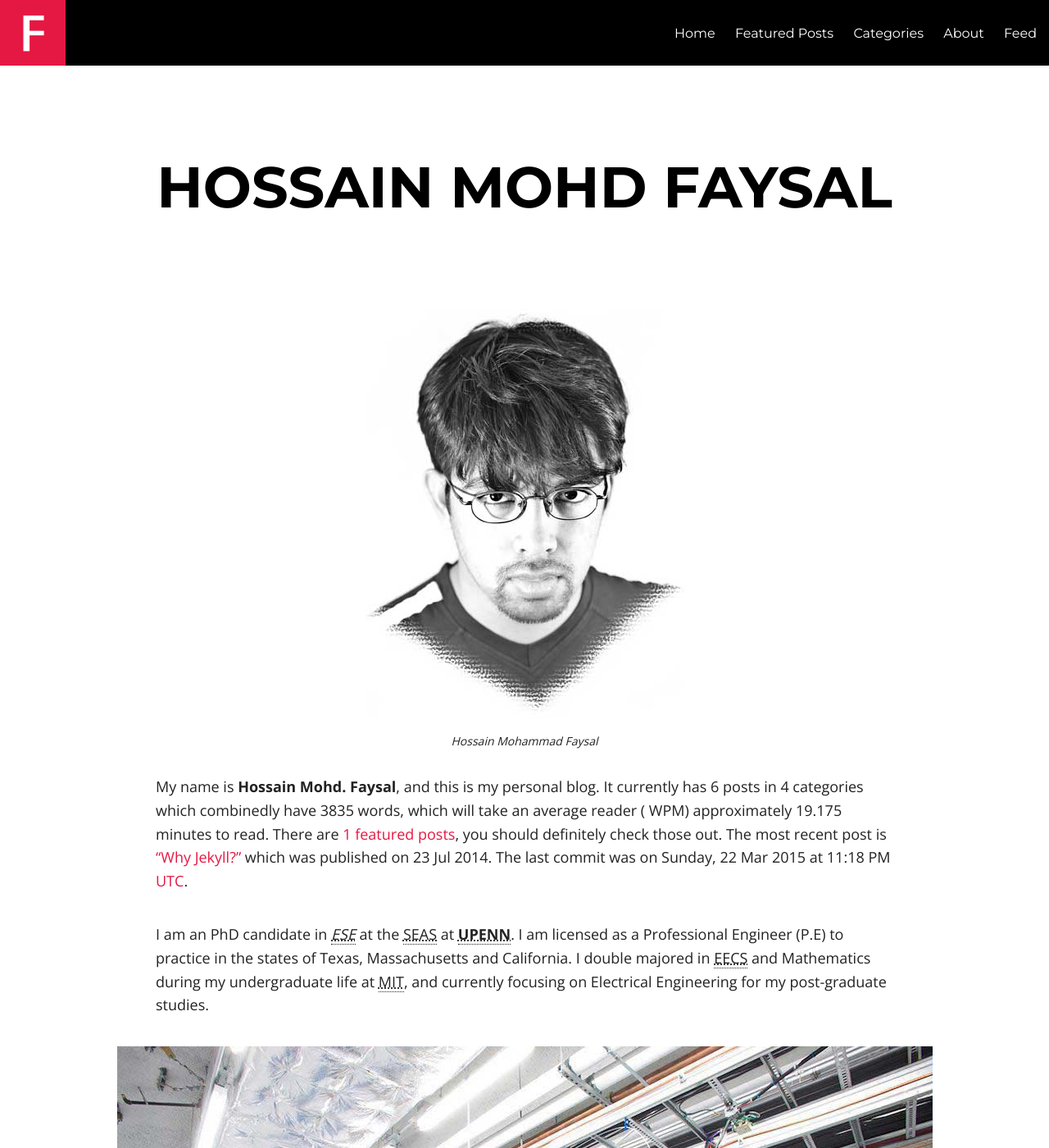
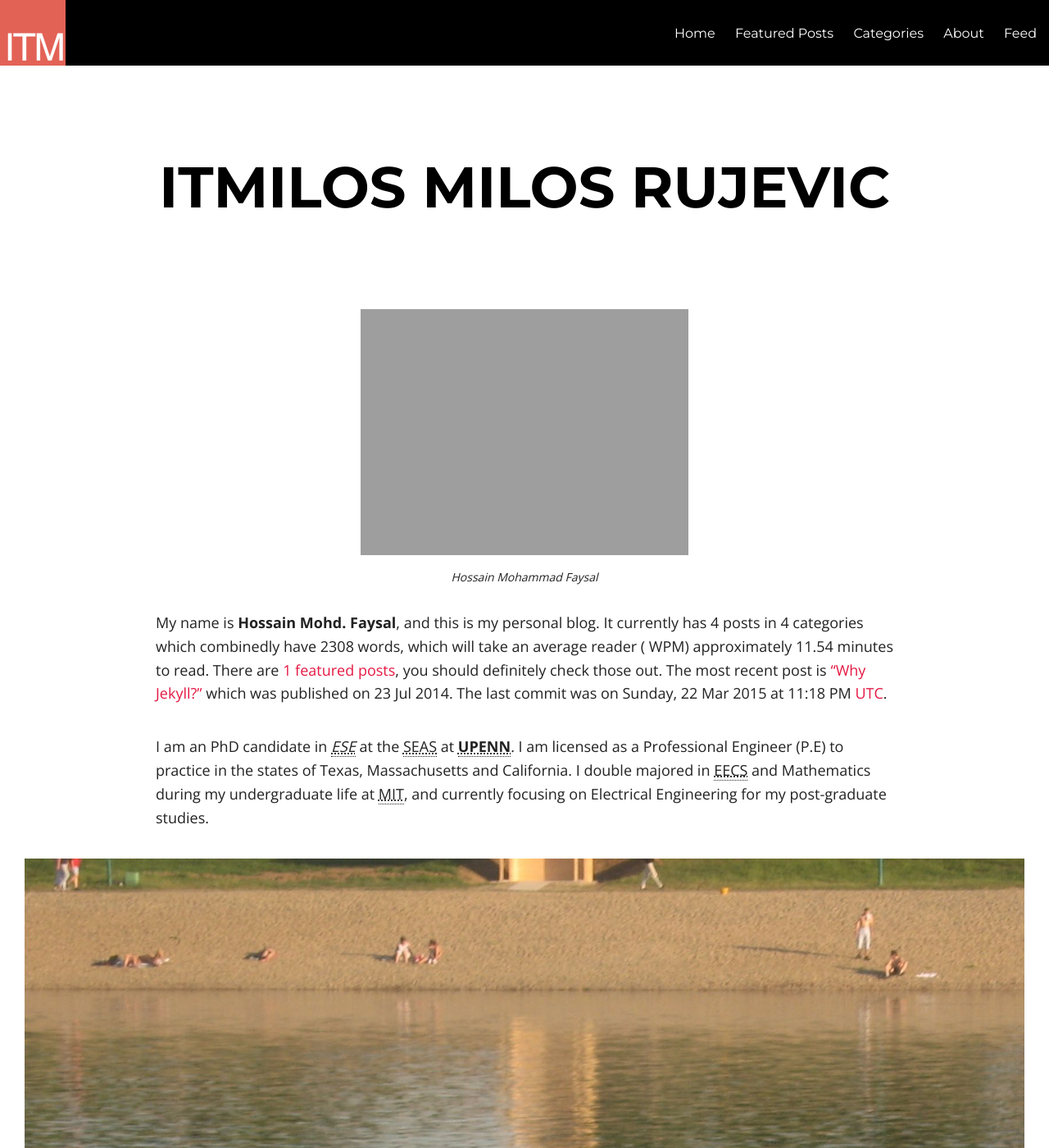
Before and after one commit to itmilos/itmilos-ex-blog, a Jekyll site: the page built from about.md, in a window 1280 px wide and 1400 px high. Shown: the whole window at 82% size. Built offline with Jekyll 4.4.1, drawn with Linux system fonts in a browser that asks for light colours; nearby versions of some CDN libraries; some of the changed text lies outside the part shown.

Commit message:
Major Update I

```diff
--- a/about.md
+++ b/about.md
@@ -1,13 +1,13 @@
 ---
 layout: page
 permalink: /about/index.html
-title: Hossain Mohd Faysal
-tags: [Hossain, Mohd, Faysal, hmfaysal]
+title: ITMilos Milos Rujevic
+tags: [itmlos]
 imagefeature: fourseasons.jpg
 chart: true
 ---
 <figure>
-  <img src="{{ site.url }}/images/hossain-faysal.jpg" alt="Hossain Mohammad Faysal">
+  <img src="{{ site.url }}/images/itmlos.jpg" alt="itmilos Milos Rujevic">
   <figcaption>Hossain Mohammad Faysal</figcaption>
 </figure>
 
@@ -38,11 +38,11 @@ I am an PhD candidate in *ESE* at the [SEAS](http://www.seas.upenn.edu/) at **UP
 *[UPENN]: University of Pennsylvania
 
 <figure>
-	<img src="{{ site.url }}/images/Hossain-Mohd-Faysal.jpg" alt="Hossain Mohammad Faysal">
-	<figcaption>At Bates Linear Accelerator Center</figcaption>
+	<img src="{{ site.url }}/images/milos-rujevic.jpg" alt="Milos Rujevic">
+	<figcaption>At <a href="https://www.google.rs/maps?es_sm=91&q=ada+ciganlija&bav=on.2,or.r_cp.&bvm=bv.88528373,d.ZWU&biw=1429&bih=838&um=1&ie=UTF-8&sa=X&ei=cj8PVbTeM4jsO9GKgJgC&ved=0CAcQ_AUoAg">Ada Ciganlija</a> </figcaption>
 </figure>
 
-I was born and brought up in Doha. Yes, its a desert peninsula, yes we have camels and falcons and all the other Middle Eastern traits/stereotypes you can think of.
+Born and Raised in Belgrade, Serbia. It was hard and just made me harder.
 
 <figure class="third">
 	<a href="{{ site.url }}/images/about/1.jpg"><img src="{{ site.url }}/images/about/1-001.jpg"></a>
```
Also changed, not shown: _posts/2012-05-22-readability-post.md (deleted, +0 -50 lines), _posts/2013-05-23-readability-feature-post.md (deleted, +0 -48 lines), favicon.png, images/apple-touch-icon-114x114-precomposed.png, images/apple-touch-icon-144x144-precomposed.png, images/apple-touch-icon-72x72-precomposed.png, images/apple-touch-icon-precomposed.png, images/hmfaysal.jpg (deleted), images/hossain-faysal.jpg (deleted), images/itmilos.jpg (added), images/logo.png, images/milos-rujevic.jpg (added).
